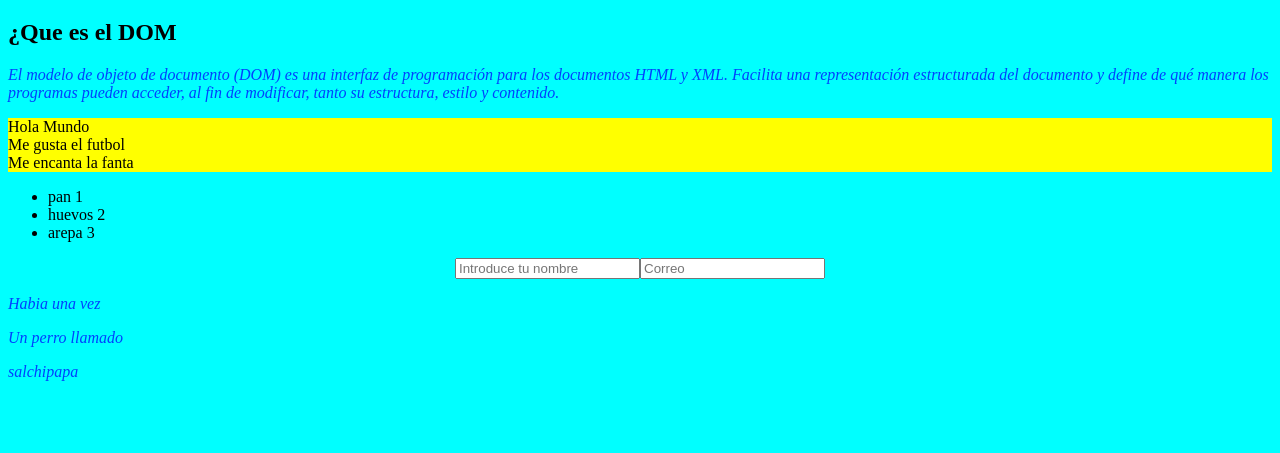
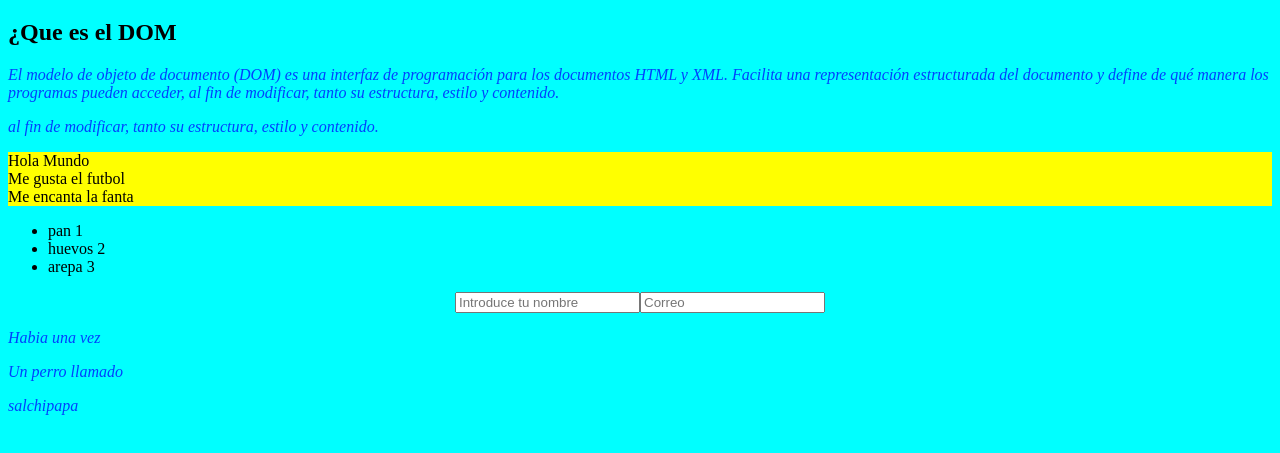
Before and after one commit to JuanRuiz2004/DOM, a plain HTML site: page index.html in a window 1280 px wide. Shown: the part 61-514 px from the top of the page. Drawn offline with Linux system fonts and the light colour scheme.

Commit message:
Update index.html

```diff
--- a/index.html
+++ b/index.html
@@ -16,7 +16,7 @@
     <h2>¿Que es el DOM</h2>
 
     <p>El modelo de objeto de documento (DOM) es una interfaz de programación para los documentos HTML y XML. Facilita una representación estructurada del documento y define de qué manera los programas pueden acceder, al fin de modificar, tanto su estructura, estilo y contenido.</p>
-
+    <p> al fin de modificar, tanto su estructura, estilo y contenido.</p>
     <div class="caja">Hola Mundo</div>
     <div class="caja">Me gusta el futbol</div>
     <div class="caja">Me encanta la fanta</div>
```
